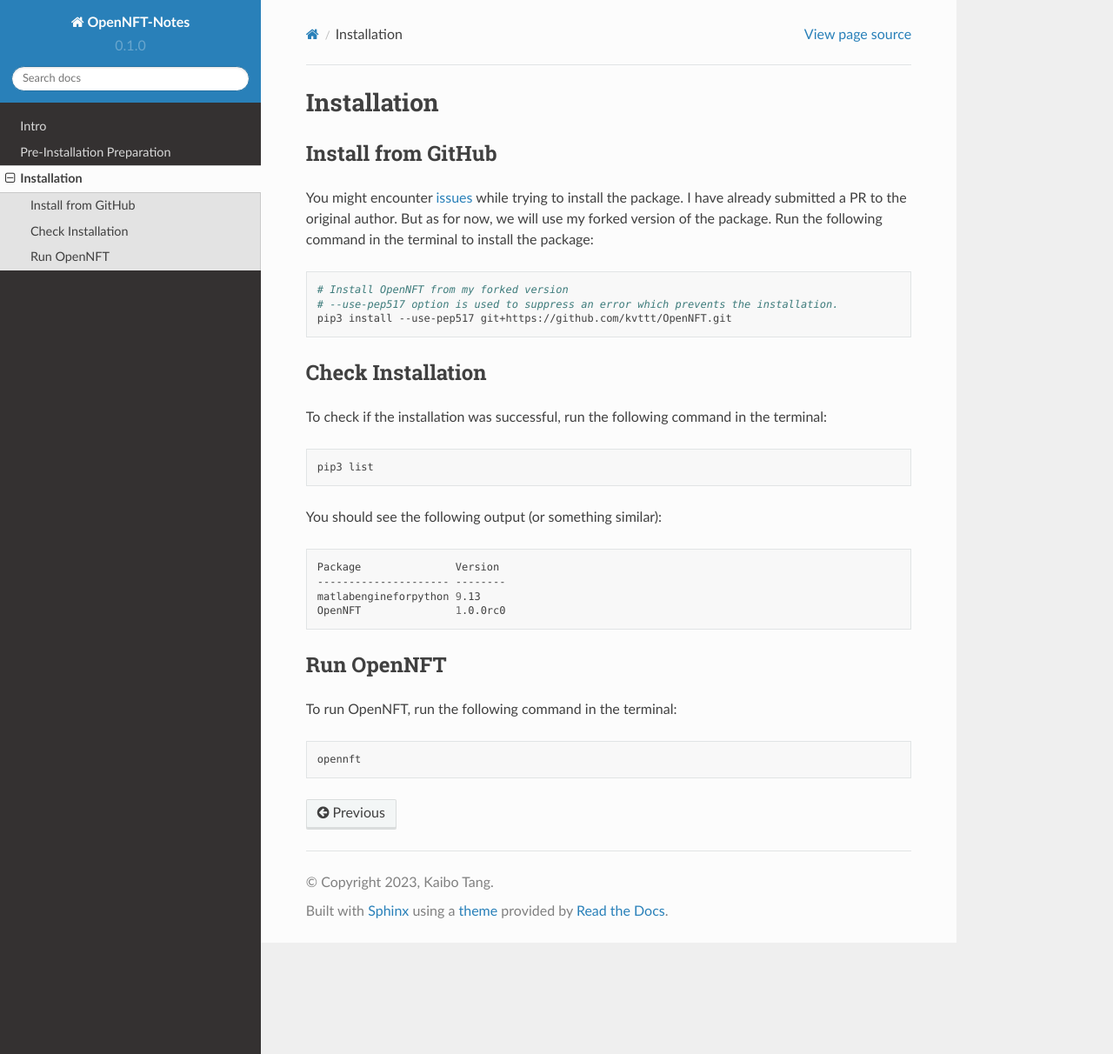
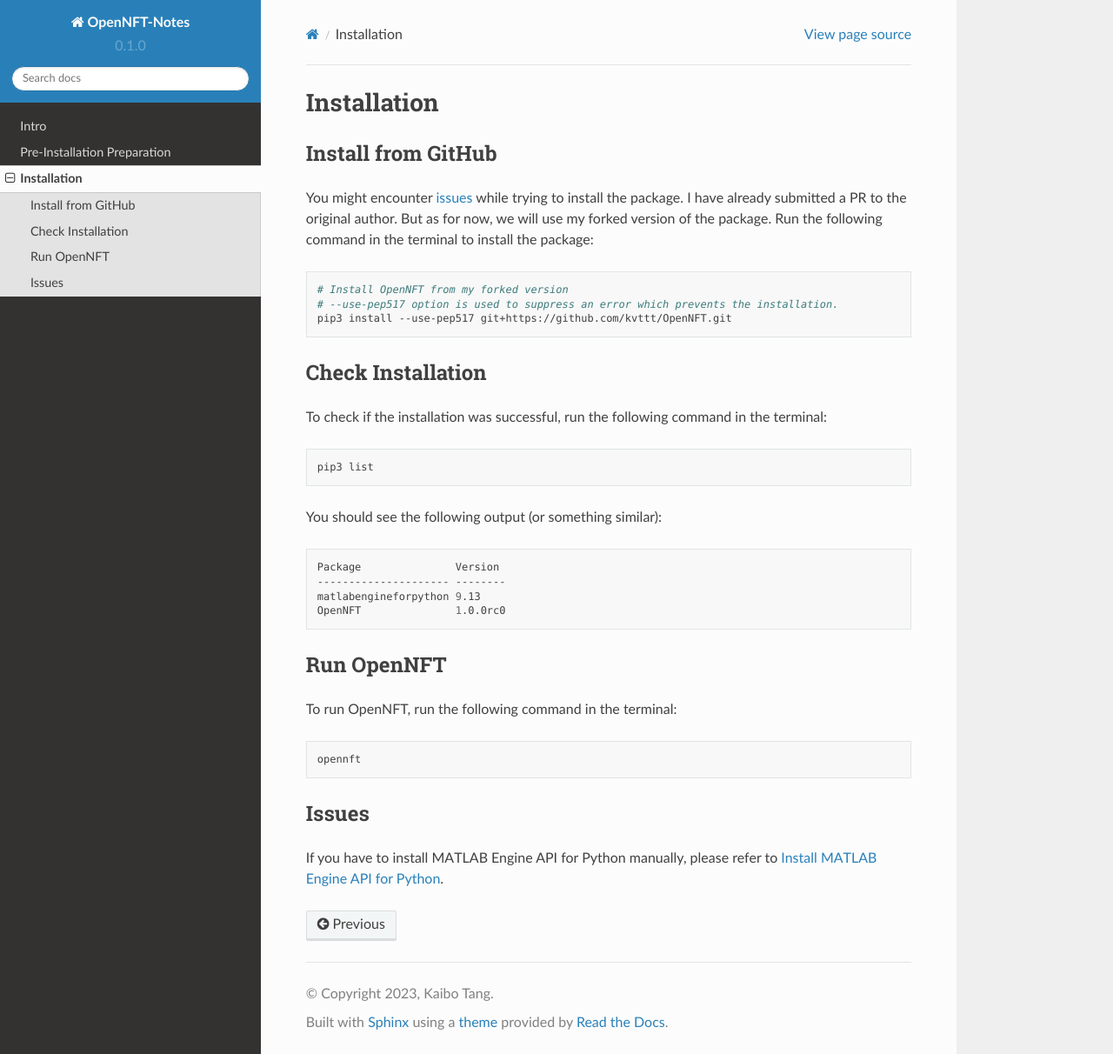
Before and after one commit to kvttt/OpenNFT-Notes, a Sphinx documentation site: the page built from docs/source/Installation.rst, in a window 1280 px wide and 1212 px high. Shown: the whole window at 87% size. Built offline with Sphinx 7.4.7 and the Read the Docs theme 2.0.0, drawn with Linux system fonts in a browser that asks for light colours.

Commit message:
Added MATLAB Engine API for Python.

```diff
--- a/docs/source/Installation.rst
+++ b/docs/source/Installation.rst
@@ -41,3 +41,10 @@
 .. code-block:: bash
 
     opennft
+
+
+Issues
+------
+
+If you have to install MATLAB Engine API for Python manually, please refer to
+`Install MATLAB Engine API for Python <https://www.mathworks.com/help/matlab/matlab_external/install-the-matlab-engine-for-python.html>`_.
```
Also changed, not shown: 1 other file.
